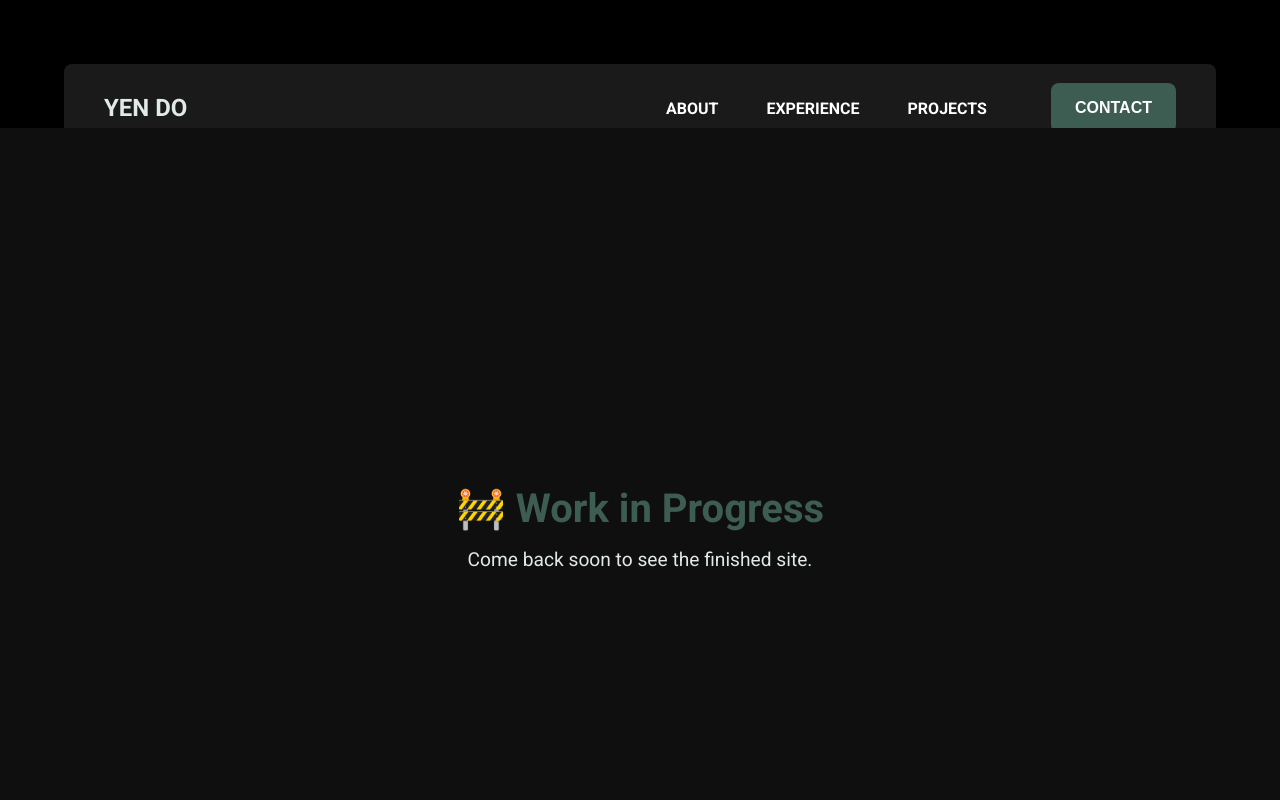
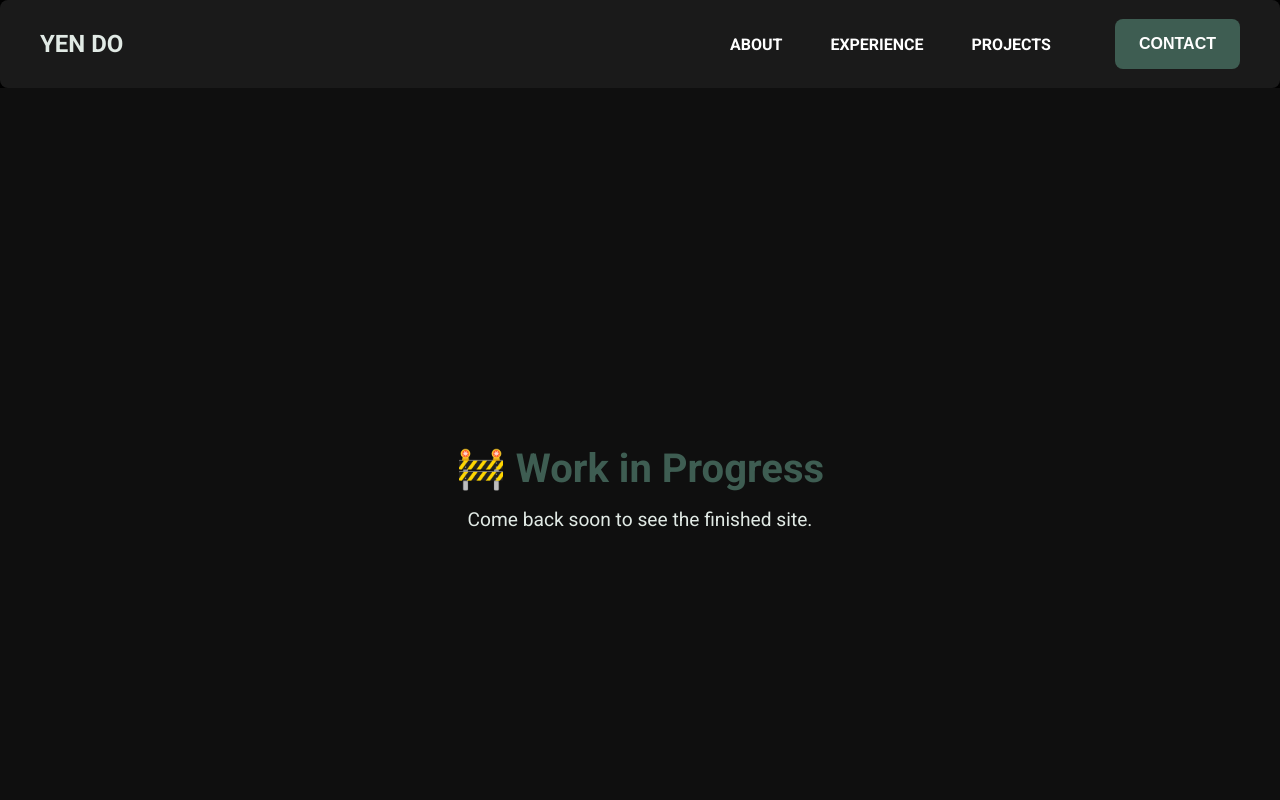
Before and after one commit to y00do/portfolio-angular, an Angular app: page / in a window 1280 px wide. Shown: the top 800 px of the page. Built offline with nearby package versions, Linux system fonts and the light colour scheme.

Commit message:
refactor header container styles for improved layout and consistency

```diff
--- a/src/app/main-page/main-page.scss
+++ b/src/app/main-page/main-page.scss
@@ -11,6 +11,7 @@
         flex-direction: column;
 
         .section-landing {
+            top: 0;
             height: 100vh;
             display: flex;
             flex-direction: column;
@@ -21,9 +22,10 @@
 
         .header-container {
             width: 100%;
-            height: 80px; // Fixed height for navbar
             flex-shrink: 0;
-            padding: 4rem;
+            position: sticky;
+            top: 0;
+            z-index: 999;
         }
 
         .content-container {
```
